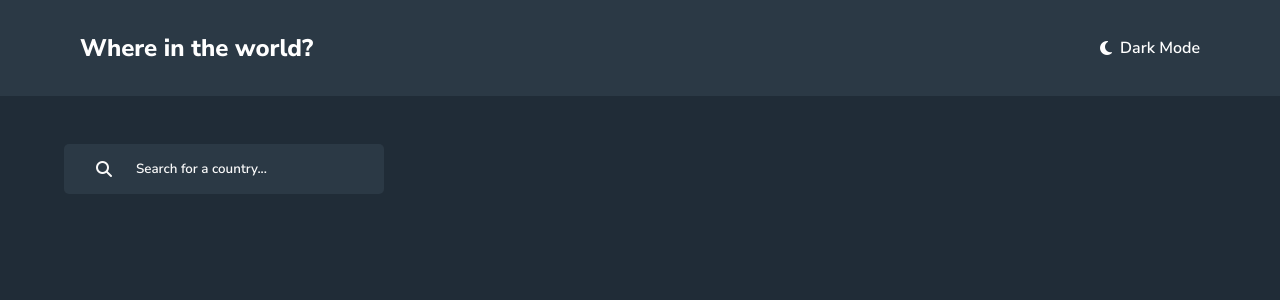
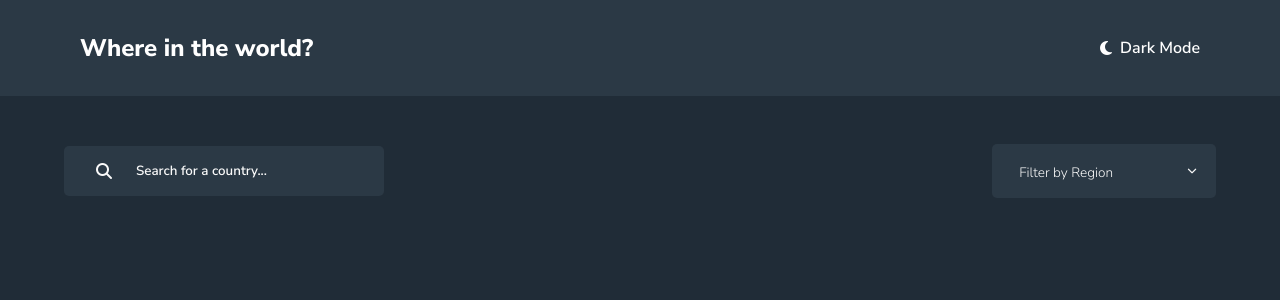
Before and after one commit to dragan0107/countries-app, a React (Create React App) app: page / in a window 1280 px wide. Shown: the top 300 px of the page. Built offline with nearby package versions, Linux system fonts and the light colour scheme.

Commit message:
feat: Add custom region selector component and styling

```diff
--- a/src/components/Countries/Countries.jsx
+++ b/src/components/Countries/Countries.jsx
@@ -1,3 +1,4 @@
+import RegionSelect from '../RegionSelect/RegionSelect';
 import SearchBar from '../SearchBar/SearchBar';
 import './Countries.scss';
 
@@ -5,7 +6,10 @@ const Countries = () => {
   return (
     <div className="countries-wrapper">
       <div className="countries">
-        <SearchBar />
+        <div className="countries__filters">
+          <SearchBar />
+          <RegionSelect />
+        </div>
       </div>
     </div>
   );
--- a/src/components/Countries/Countries.scss
+++ b/src/components/Countries/Countries.scss
@@ -8,4 +8,8 @@
 .countries {
   padding: 3em 4em;
   width: $desktop;
+  &__filters {
+    @include flex-align-center;
+    justify-content: space-between;
+  }
 }
--- /dev/null
+++ b/src/components/RegionSelect/RegionSelect.jsx
@@ -0,0 +1,44 @@
+import { useState } from 'react';
+import './RegionSelect.scss';
+
+const RegionSelect = () => {
+  const [showRegionList, setShowRegionList] = useState(false);
+
+  return (
+    <div
+      className="region-select"
+      onClick={() => setShowRegionList(!showRegionList)}
+    >
+      <div className="region-select__menu">
+        <span className="region-select__menu__title">Filter by Region</span>
+        <i
+          class={
+            'fa-solid' +
+            (showRegionList ? ' fa-chevron-up' : ' fa-chevron-down')
+          }
+        ></i>
+      </div>
+      {showRegionList && (
+        <ul className="region-select__menu__list">
+          <li className="region-select__menu__list__item">
+            <span>Africa</span>
+          </li>
+          <li className="region-select__menu__list__item">
+            <span>Americas</span>
+          </li>
+          <li className="region-select__menu__list__item">
+            <span>Asia</span>{' '}
+          </li>
+          <li className="region-select__menu__list__item">
+            <span>Europe</span>{' '}
+          </li>
+          <li className="region-select__menu__list__item">
+            <span>Oceania</span>{' '}
+          </li>
+        </ul>
+      )}
+    </div>
+  );
+};
+
+export default RegionSelect;
--- /dev/null
+++ b/src/components/RegionSelect/RegionSelect.scss
@@ -0,0 +1,48 @@
+@import '../../assets/sass/main.scss';
+
+.region-select {
+  cursor: pointer;
+  position: relative;
+  @include nunita;
+  padding: 1em 1.2em 1em 1.7em;
+
+  &__menu {
+    @include flex-align-center;
+    justify-content: space-between;
+
+    i {
+      font-size: 0.6em;
+    }
+  }
+}
+
+.region-select__menu__list,
+.region-select {
+  background: $dark-blue;
+  width: 14em;
+  border-radius: 5px;
+  color: $very-light-gray;
+}
+.region-select__menu__title,
+.region-select__menu__list__item {
+  font-size: 0.85em;
+  margin-top: 0.2em;
+  width: 100%;
+}
+
+.region-select__menu__list__item {
+  padding: 0.5em;
+  margin: 0.1em;
+  span {
+    margin-left: 1.5em;
+  }
+  &:hover {
+    background: $very-dark-blue;
+  }
+}
+.region-select__menu__list {
+  position: absolute;
+  top: 113%;
+  left: 0%;
+  list-style: none;
+}
```
